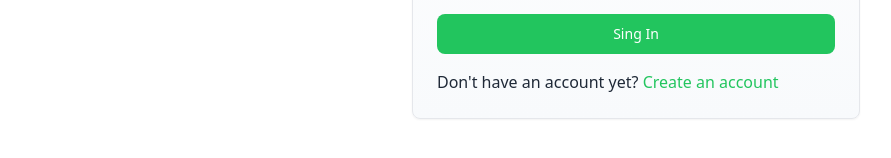
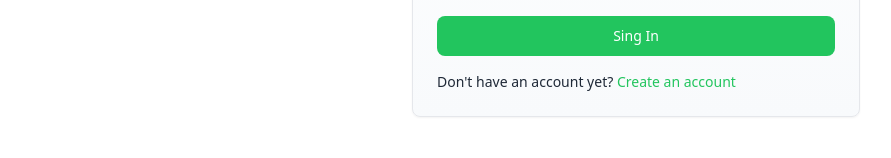
Before and after one commit to Melurann/DailyDash, a SvelteKit app: page /login in a window 1280 px wide. Shown: the part 464-622 px from the top of the page, without its empty margins (4-895 px from the left). Built offline with nearby package versions, Linux system fonts and the light colour scheme.

Commit message:
improve layout on login

```diff
--- a/src/routes/(user)/login/+page.svelte
+++ b/src/routes/(user)/login/+page.svelte
@@ -17,14 +17,10 @@
 </script>
 
 <div class="grid h-full min-h-screen place-items-center p-8">
-	<div
-		class="w-full max-w-md rounded-lg border bg-gradient-to-b from-white to-slate-50 shadow-sm"
-	>
+	<div class="w-full max-w-md rounded-lg border bg-gradient-to-b from-white to-slate-50 shadow-sm">
 		<div class="flex flex-col space-y-1.5 p-6 pb-0">
 			<h3 class="text-lg font-semibold leading-none tracking-tight">Login</h3>
-			<p class="text-sm">
-				Enter your email and password to login to your account.
-			</p>
+			<p class="text-sm">Enter your email and password to login to your account.</p>
 		</div>
 
 		<div class="w-full p-6">
@@ -34,7 +30,7 @@
 					<legend class="text-sm font-medium">Email</legend>
 					<input
 						bind:value={email}
-						class="flex h-10 w-full rounded-md border border-input bg-background px-3 py-2 text-sm focus:outline-none focus:ring-input"
+						class="border-input bg-background focus:ring-input flex h-10 w-full rounded-md border px-3 py-2 text-sm focus:outline-none"
 						id="email"
 						name="email"
 						type="email"
@@ -50,7 +46,7 @@
 					<legend class="text-sm font-medium">Password</legend>
 					<input
 						bind:value={password}
-						class="flex h-10 w-full rounded-md border border-input bg-background px-3 py-2 text-sm focus:outline-none focus:ring-input"
+						class="border-input bg-background focus:ring-input flex h-10 w-full rounded-md border px-3 py-2 text-sm focus:outline-none"
 						id="password"
 						name="password"
 						type="password"
@@ -75,7 +71,10 @@
 					{isSubmitting ? 'Sining in...' : 'Sing In'}
 				</button>
 
-                <a href="/register">Don't have an account yet? <span class="text-primary font-medium">Create an account</span></a>
+				<a class="text-sm" href="/register"
+					>Don't have an account yet? <span class="font-medium text-primary">Create an account</span
+					></a
+				>
 			</form>
 		</div>
 	</div>
```
